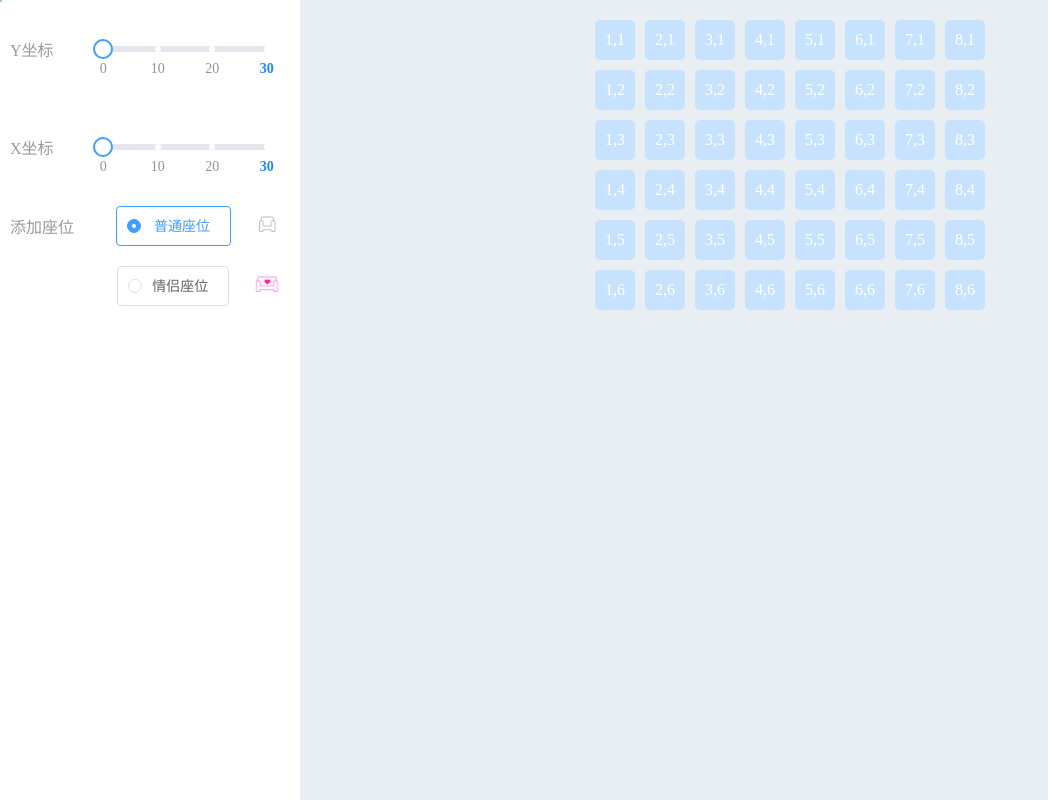
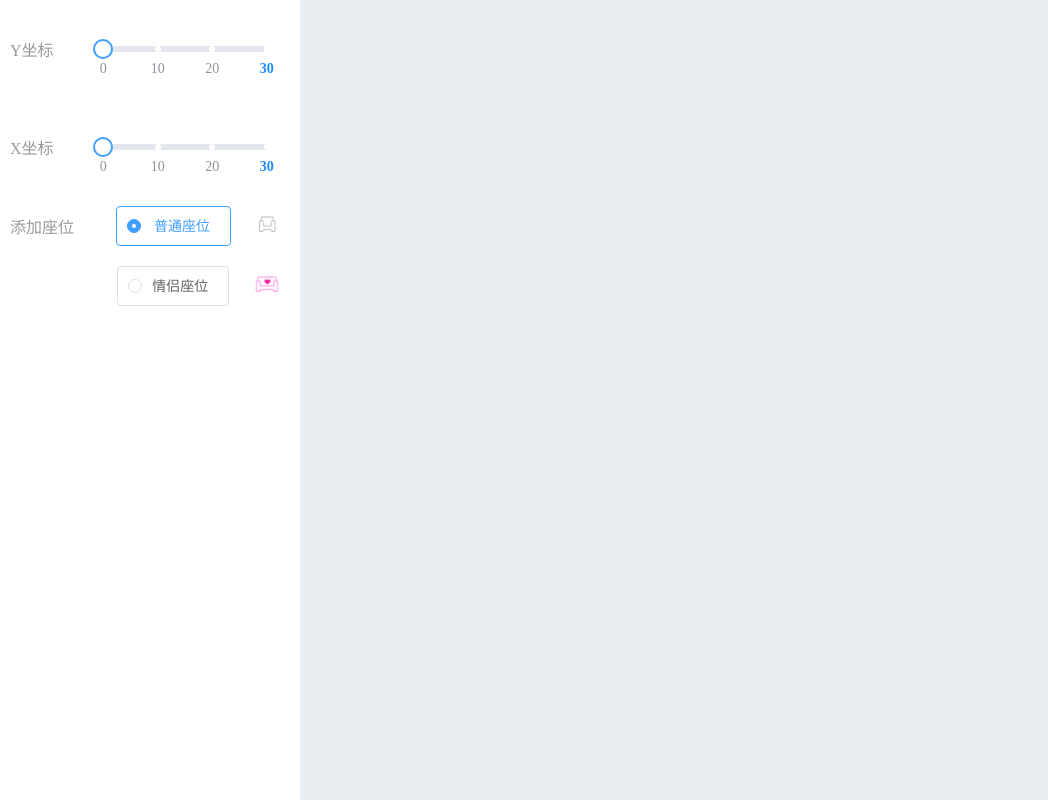
Before and after one commit to zenghao0219/seat-select-controller, a Vue app: page /#/ in a window 1280 px wide. Shown: the whole page, without its empty margins (0-1048 px from the left). Built offline with nearby package versions, Linux system fonts and the light colour scheme.

Commit message:
影厅图自适应完成
影厅图自适应完成

```diff
--- a/src/pages/HallSeat.vue
+++ b/src/pages/HallSeat.vue
@@ -37,6 +37,7 @@ export default {
   .el-main
     background-color: #E9EEF3;
     text-align: center;
+    padding 0;
   .el-aside
     height 100vh;
     text-align: center;
--- a/src/pages/components/CoordinateSystem.vue
+++ b/src/pages/components/CoordinateSystem.vue
@@ -1,15 +1,22 @@
 <template>
-  <div class="pages" ref="pages" @mousedown.stop.prevent.left="start($event)" @mousemove.stop.prevent.left="drag($event)">
+<div class="pages"
+  @mousedown.stop.prevent.left="start($event)"
+  @mousemove.stop.prevent.left="drag($event)"
+  @mouseup.stop.prevent.left="end($event)"
+  @mouseleave.stop.prevent.left="end($event)">
+  <div class="seatSelectArea" ref="seatSelectArea">
       <div class="seatArea" :style="{width:seatAreaWidth+'px',height:seatAreaHeight+ 'px'}">
         <template v-for="xItem in x">
           <template v-for="yItem in y">
-            <div class="seatItem" :key="'x'+xItem+'y'+yItem" :style="{transform: 'translate3d(' + 50 * (xItem-1)  + 'px,'+50 * (yItem-1)+'px,0px)'}">
-              {{xItem}},{{yItem}}
+            <div ref="seatItem" :x="xItem" :y="yItem" class="seatItem" :key="'x'+xItem+'y'+yItem"
+            :style="{width:seatItemWidth+'px',height:seatItemWidth+'px',transform: 'translate3d(' + translateValue * (xItem-1)  + 'px,'+ translateValue * (yItem-1)+'px,0px)'}">
+
             </div>
           </template>
         </template>
       </div>
-      <drag-div :left="left" :top="top"></drag-div>
+  </div>
+  <drag-div :left="left" :top="top" :width="width" :height="height" v-show="showDrag"></drag-div>
   </div>
 </template>
 
@@ -24,13 +31,26 @@ export default {
   props: {},
   data () {
     return {
+      seatItemWidth: 40,
       shifting: 10, // 偏移值
       left: 0,
-      top: 0
+      top: 0,
+      width: 0,
+      height: 0,
+      startX: 0,
+      startY: 0,
+      showDrag: false,
+      seatList: [],
+      timer: null
     }
   },
   watch: {
-
+    x () {
+      this.refreshDom()
+    },
+    y () {
+      this.refreshDom()
+    }
   },
   computed: {
     ...mapState({
@@ -38,15 +58,54 @@ export default {
       y: state => state.hallSeat.y
     }),
     seatAreaWidth () {
-      let seatItemWidth = 40
-      return (seatItemWidth + this.shifting) * this.x - this.shifting
+      return (this.seatItemWidth + this.shifting) * this.x - this.shifting
     },
     seatAreaHeight () {
-      let seatItemHeight = 40
-      return (seatItemHeight + this.shifting) * this.y - this.shifting
+      return (this.seatItemWidth + this.shifting) * this.y - this.shifting
+    },
+    translateValue () {
+      return this.seatItemWidth + this.shifting
     }
   },
   methods: {
+    refreshDom () {
+      let that = this
+      let seatScale = 1
+      let seatScaleX = 1
+      let seatScaleY = 1
+      let seatSelectAreaWidth = this.$refs.seatSelectArea.offsetWidth
+      let seatSelectAreaHeight = this.$refs.seatSelectArea.offsetHeight
+      let seatAreaWidth = 50 * this.x - this.shifting
+      let seatAreaHeight = 50 * this.y - this.shifting
+      if (seatAreaWidth > seatSelectAreaWidth) {
+        seatScaleX = seatSelectAreaWidth / seatAreaWidth
+      }
+      if (seatAreaHeight > seatSelectAreaHeight) {
+        seatScaleY = seatSelectAreaHeight / seatAreaHeight
+      }
+      if (seatScaleX < 1 || seatScaleY < 1) {
+        seatScale = seatScaleX < seatScaleY ? seatScaleX : seatScaleY
+      }
+      this.seatItemWidth = 40 * seatScale
+      this.shifting = 10 * seatScale
+      this.$nextTick(() => {
+        if ('seatItem' in that.$refs) {
+          this.seatList = []
+          for (const item of that.$refs.seatItem) {
+            let clientRect = item.getBoundingClientRect()
+            var data = {
+              x: item.attributes.x.value,
+              y: item.attributes.y.value,
+              top: clientRect.top,
+              bottom: clientRect.bottom,
+              left: clientRect.left,
+              right: clientRect.right
+            }
+            this.seatList.push(data)
+          }
+        }
+      })
+    },
     start (e) {
       let that = this
       // // 阻止事件冒泡
@@ -61,19 +120,51 @@ export default {
       //   e.returnValue = false
       // }
       // 判断是否为鼠标左键被按下
-      if (e.buttons !== 1 || e.which !== 1) return
+      // if (e.buttons !== 1 || e.which !== 1) return
+      // console.log(e.clientX, e.clientY)
       let x = e.clientX
       let y = e.clientY
       that.left = x
       that.top = y
-      console.log(e, x, y)
+      that.startX = x
+      that.startY = y
+      that.showDrag = true
     },
     drag (e) {
+      let that = this
+      if (that.showDrag) {
+        let x = e.clientX
+        let y = e.clientY
+        that.left = Math.min(x, that.startX)
+        that.top = Math.min(y, that.startY)
+        that.width = Math.abs(x - that.startX)
+        that.height = Math.abs(y - that.startY)
+      }
+    },
+    end () {
+      let that = this
+      let seatList = that.seatList
+      for (const iterator of seatList) {
+        if (
+          iterator.right > that.left &&
+          iterator.left < that.left + that.width
+        ) {
 
+        }
+      }
+      that.left = 0
+      that.top = 0
+      that.width = 0
+      that.height = 0
+      that.startX = 0
+      that.startY = 0
+      that.showDrag = false
     }
   },
   created () {},
   mounted () {
+  },
+  updated () {
 
   }
 }
@@ -81,18 +172,22 @@ export default {
 <style lang="stylus" scoped>
 .pages
   width 100%
-  height 100%
+  height 100vh;
+  padding 50px;
+  box-sizing border-box;
+  .seatSelectArea
+    width 100%
+    height 100%;
+    position relative;
   .seatArea
     display flex
     flex-wrap: wrap;
-    margin  0 auto;
+    margin 0 auto;
     .seatItem
       position absolute;
       background #C6E2FF;
       color white;
-      width 40px;
       line-height 40px;
-      height 40px;
       border-radius:5px;
       user-select:none;
 </style>
--- a/src/pages/components/DragDiv.vue
+++ b/src/pages/components/DragDiv.vue
@@ -9,19 +9,19 @@ export default {
   name: 'DragDiv',
   props: {
     left: Number,
-    top: Number
+    top: Number,
+    width: Number,
+    height: Number
   },
   data () {
     return {
       style: {
-        position: 'absolute',
         width: 0,
         height: 0,
         left: 0,
         top: 0,
-        margin: 0,
-        padding: 0,
-        border: '1px dashed #409EFF',
+        position: 'absolute',
+        border: '3px dashed #409EFF',
         zIndex: 1000,
         opacity: 0.6
       }
--- a/src/store.js
+++ b/src/store.js
@@ -4,7 +4,7 @@ import Vuex from 'vuex'
 Vue.use(Vuex)
 const hallSeat = {
   state: {
-    x: 8, y: 6
+    x: 0, y: 0
   },
   mutations: {
     changeX (state, x) {
```
